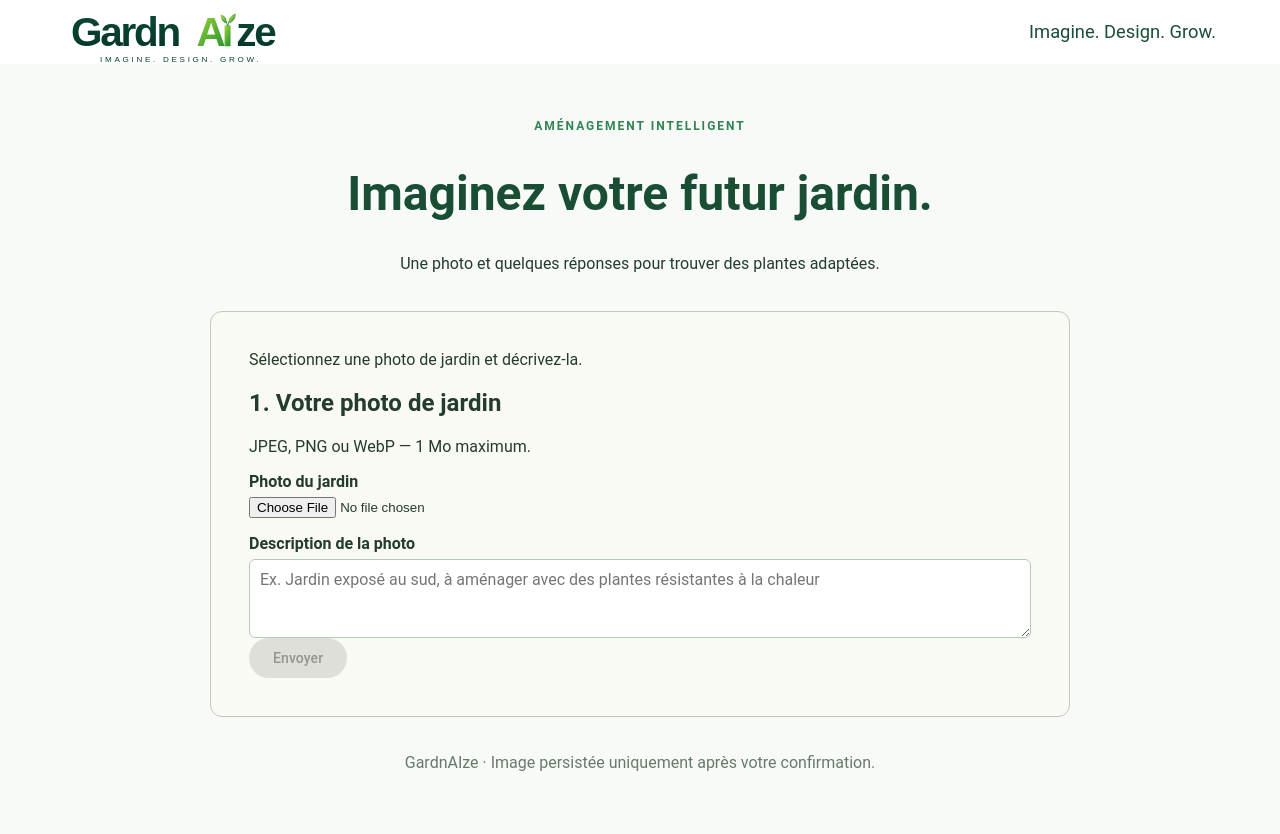
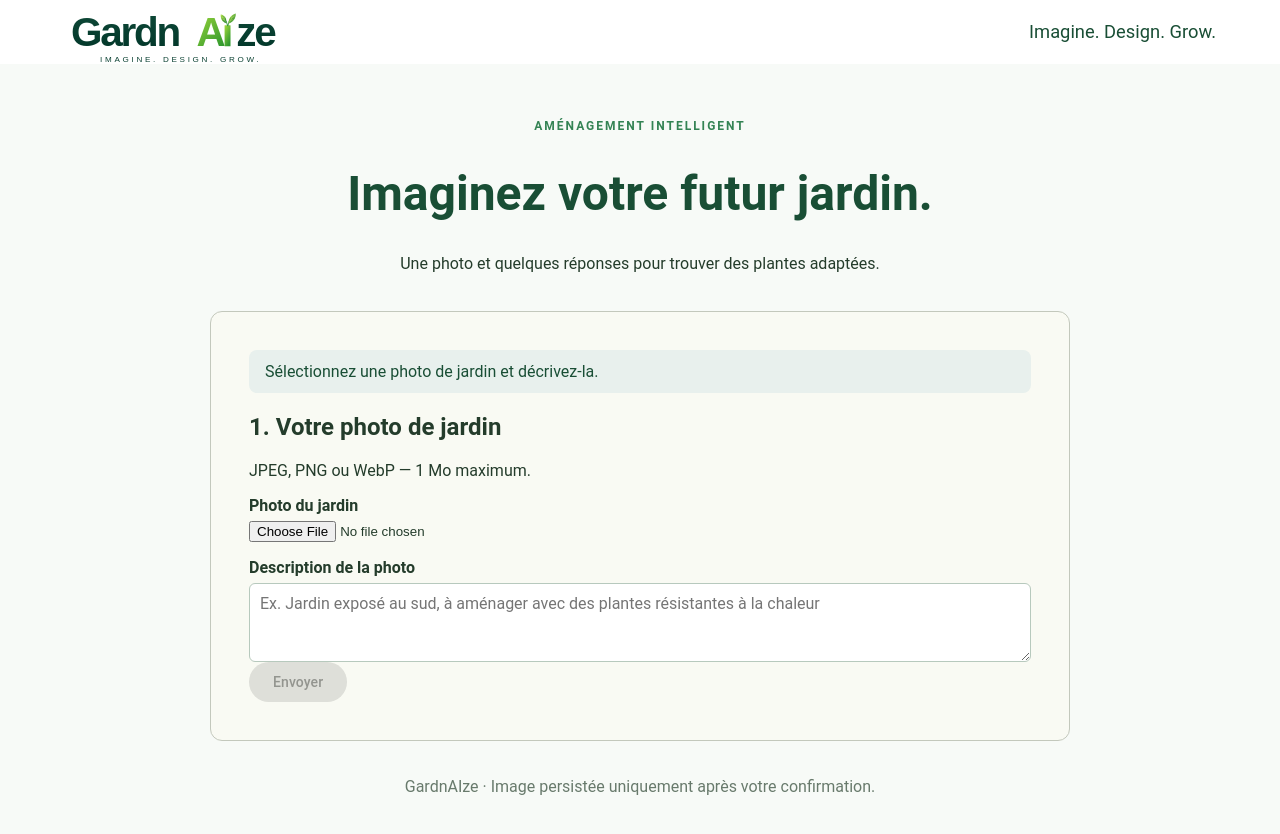
Before and after one commit to boonsuli/GardnAIze, an Angular app in the folder frontend/: page / in a window 1280 px wide. Shown: the top 834 px of the page. Built offline with nearby package versions, Linux system fonts and the light colour scheme.

Commit message:
style(front): add accessible status bar success and error states

```diff
--- a/frontend/src/app/app.component.scss
+++ b/frontend/src/app/app.component.scss
@@ -41,3 +41,13 @@ form { display: flex; flex-direction: column; gap: 8px; }
     .bar small { display: none; }
     .brand-logo { max-width: 190px; }
 }
+
+.status-bar {
+    padding: 12px 16px;
+    margin-bottom: 20px;
+    border-radius: 8px;
+    background: #e8f0ed;
+    color: #194e35;
+}
+.status-success { background: #e0f3e6; color: #126a35; }
+.status-error { background: #fff0ee; color: #a52b20; }
```
